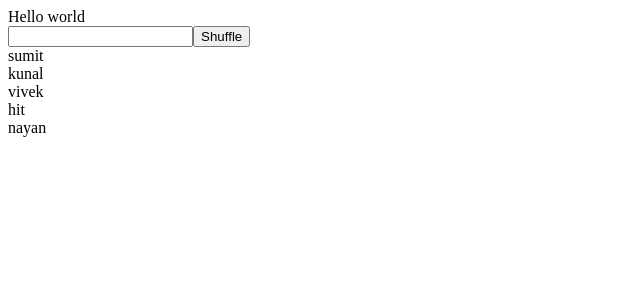
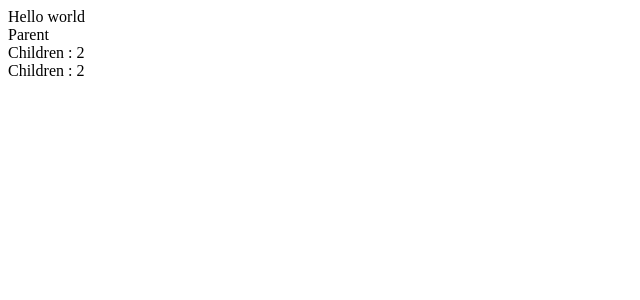
Before and after one commit to sumit-brilworks/React-hooks, a React (Vite) app: page / in a window 1280 px wide. Shown: the top 300 px of the page, without its empty margins (0-640 px from the left). Built offline with nearby package versions, Linux system fonts and the light colour scheme.

Commit message:
Children atribute is done

```diff
--- a/src/App.jsx
+++ b/src/App.jsx
@@ -1,3 +1,4 @@
+import Parent from "./components/Parent";
 import Search from "./components/Search";
 import { Profiler } from "react";
 function App() {
@@ -22,8 +23,12 @@ function App() {
   return (
     <>
       <div>Hello world</div>
+
       <Profiler id="Main" onRender={onRender}>
-        <Search />
+        <Parent>
+          <Parent />
+          <div>Hello world</div>
+        </Parent>
       </Profiler>
     </>
   );
--- /dev/null
+++ b/src/components/Parent.jsx
@@ -0,0 +1,12 @@
+import React, { Children } from "react";
+
+export default function Parent({ children }) {
+  console.log("Children", children);
+  return (
+    <div>
+      <div>Parent</div>
+      <div>Children : {Children.count(children)}</div>
+      <div>Children : {Children.count(children)}</div>
+    </div>
+  );
+}
```
